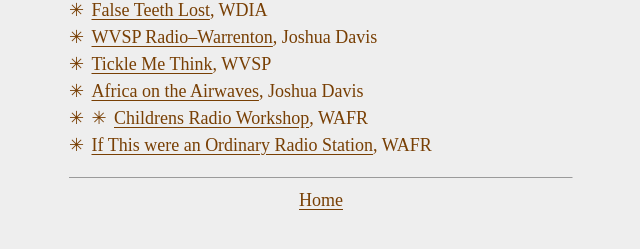
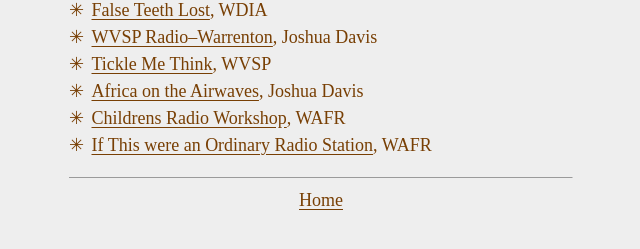
Before and after one commit to bryantwells/rr25, a Jekyll site: the page built from _pages/week-4.md, in a window 1280 px wide. Shown: the part 202-451 px from the top of the page, without its empty margins (319-959 px from the left). Built offline with Jekyll 4.4.1, drawn with Linux system fonts in a browser that asks for light colours.

```diff
--- a/_pages/week-4.md
+++ b/_pages/week-4.md
@@ -11,5 +11,5 @@ layout: default
 - [WVSP Radio–Warrenton](https://mediaandthemovement.unc.edu/2013/03/10/wvsp-radio/), Joshua Davis
 - [Tickle Me Think](https://soundcloud.com/jpinkowitz/wvsp-radio-tickle-me-think), WVSP
 - [Africa on the Airwaves](https://mediaandthemovement.unc.edu/2013/03/20/africa-on-the-airwaves/), Joshua Davis
-- - [Childrens Radio Workshop](https://soundcloud.com/jpinkowitz/wafr-childrens-radio-workshop), WAFR
+- [Childrens Radio Workshop](https://soundcloud.com/jpinkowitz/wafr-childrens-radio-workshop), WAFR
 - [If This were an Ordinary Radio Station](https://soundcloud.com/sohp/wafr-radio-if-this-were-an), WAFR
```
